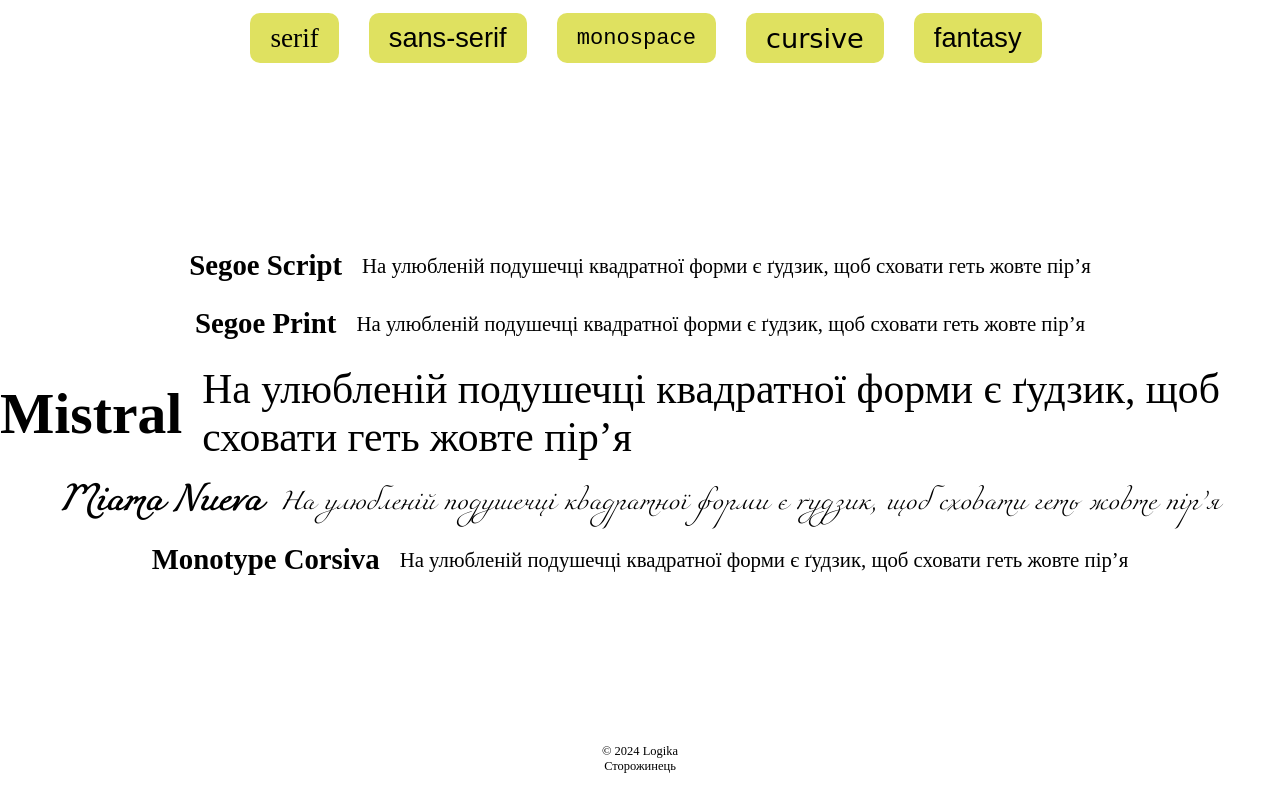
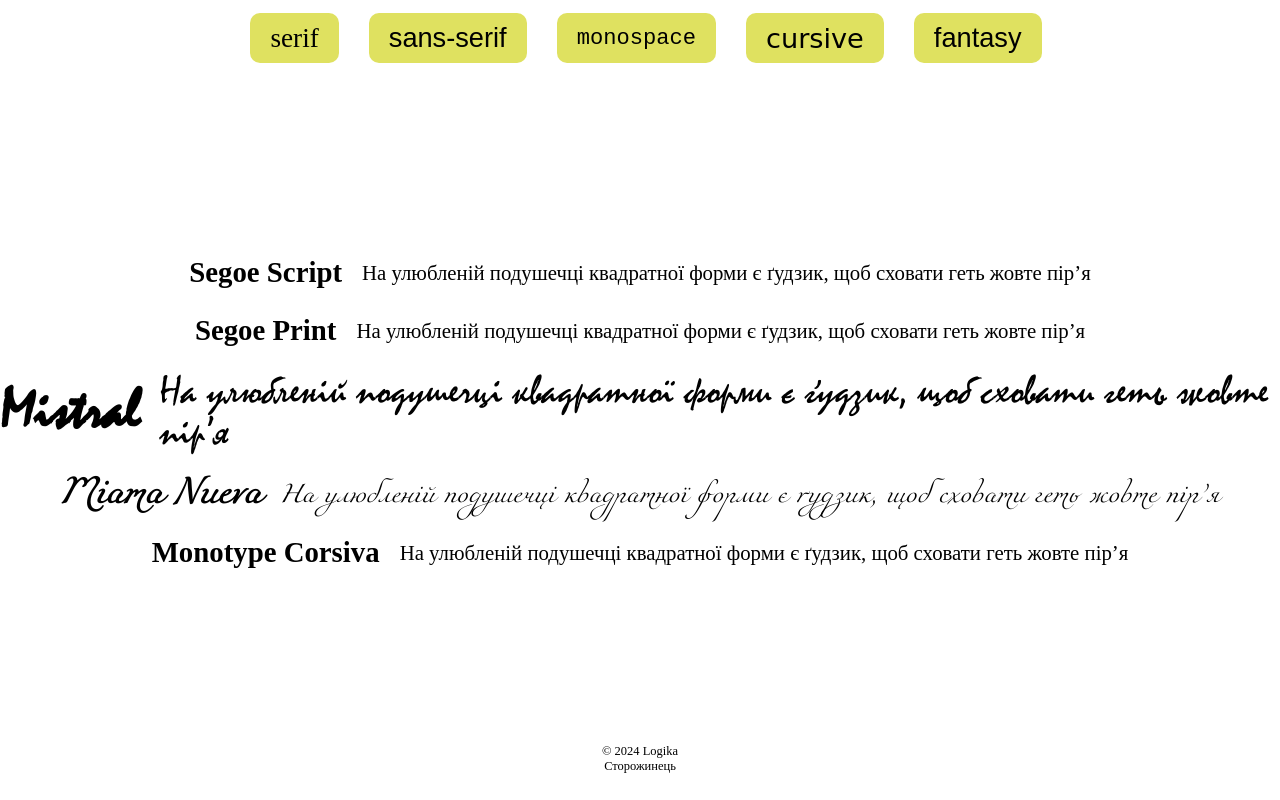
Before and after one commit to ElpidaLogika/fonts, a plain HTML site: page cursive.html in a window 1280 px wide. Drawn offline with Linux system fonts and the light colour scheme.

Commit message:
error correction @font-face

```diff
--- a/style.css
+++ b/style.css
@@ -1,9 +1,11 @@
 @font-face {
     font-family: 'Mistral';
     src: url('font/mistral.ttf');
+}
 
+@font-face {
     font-family: 'Miama Nueva';
-    src: url('font/miamanueva.ttf')
+    src: url('font/miamanueva.ttf');
 }
 
 * {
```
